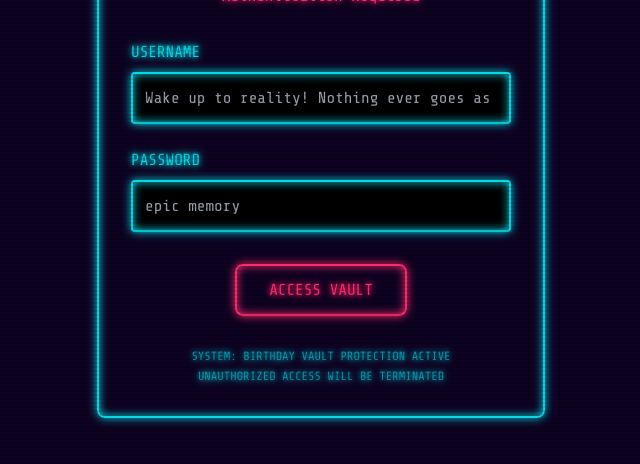
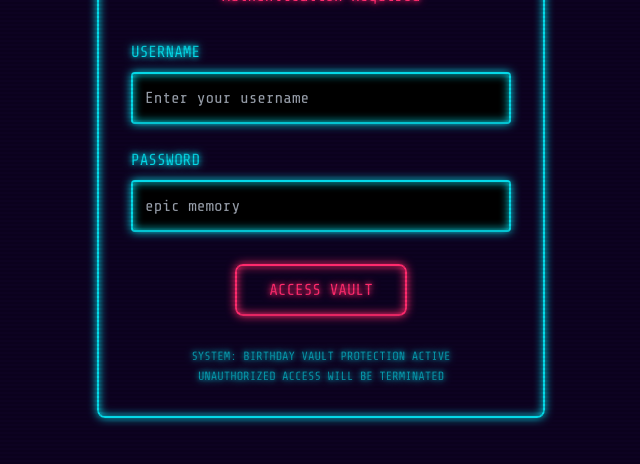
Before and after one commit to keshavkothari01/rene20thbirthday, a plain HTML site: page index.html in a window 1280 px wide. Shown: the part 240-704 px from the top of the page, without its empty margins (319-959 px from the left). Drawn offline with nearby package versions, Linux system fonts and the light colour scheme.

Commit message:
user name place holder changes

```diff
--- a/index.html
+++ b/index.html
@@ -236,8 +236,9 @@
                 <label class="block neon-text-blue mb-2">USERNAME</label>
                 <input id="username" type="text"
                     class="w-full bg-black neon-border-blue rounded p-3 text-white focus:outline-none focus:ring-2 focus:ring-blue-500"
-                    placeholder="Wake up to reality! Nothing ever goes as planned in this world">
+                    placeholder="Enter your username">
             </div>
+
 
             <div class="mb-8">
                 <label class="block neon-text-blue mb-2">PASSWORD</label>
```
